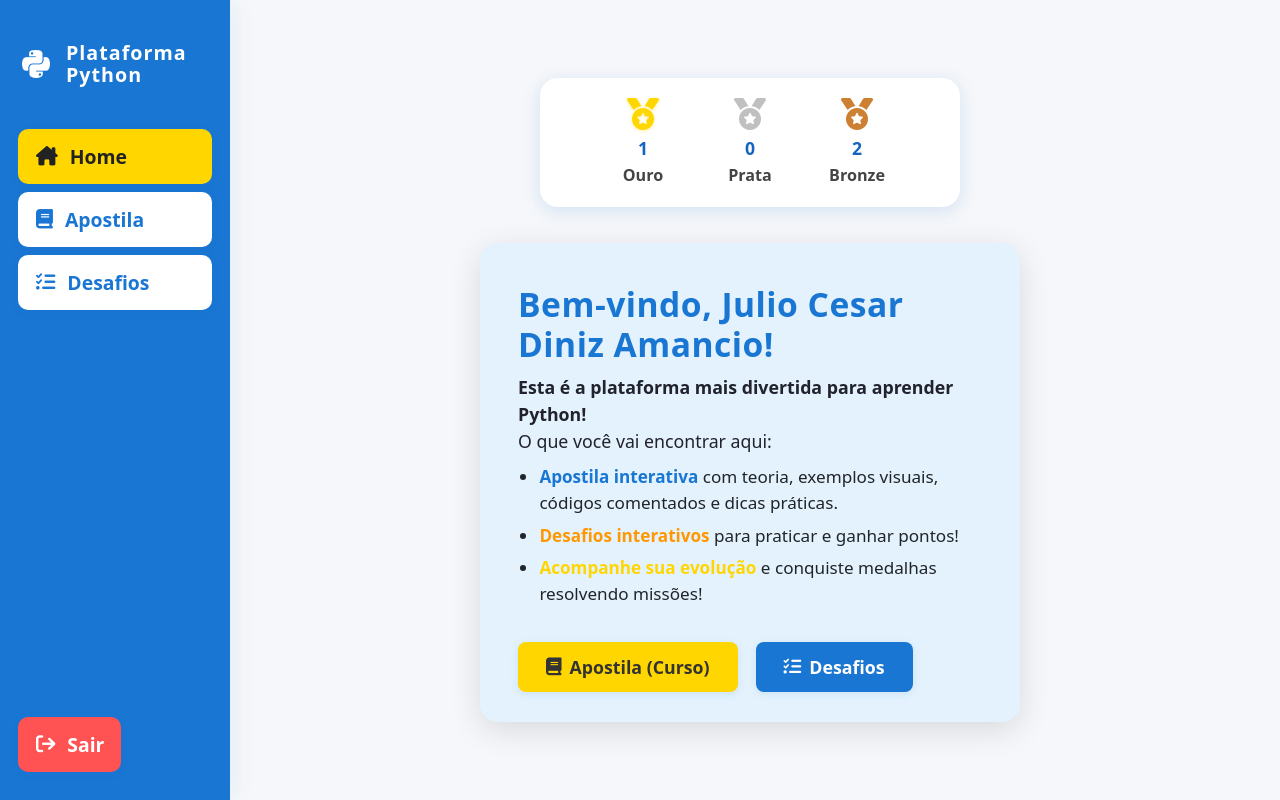
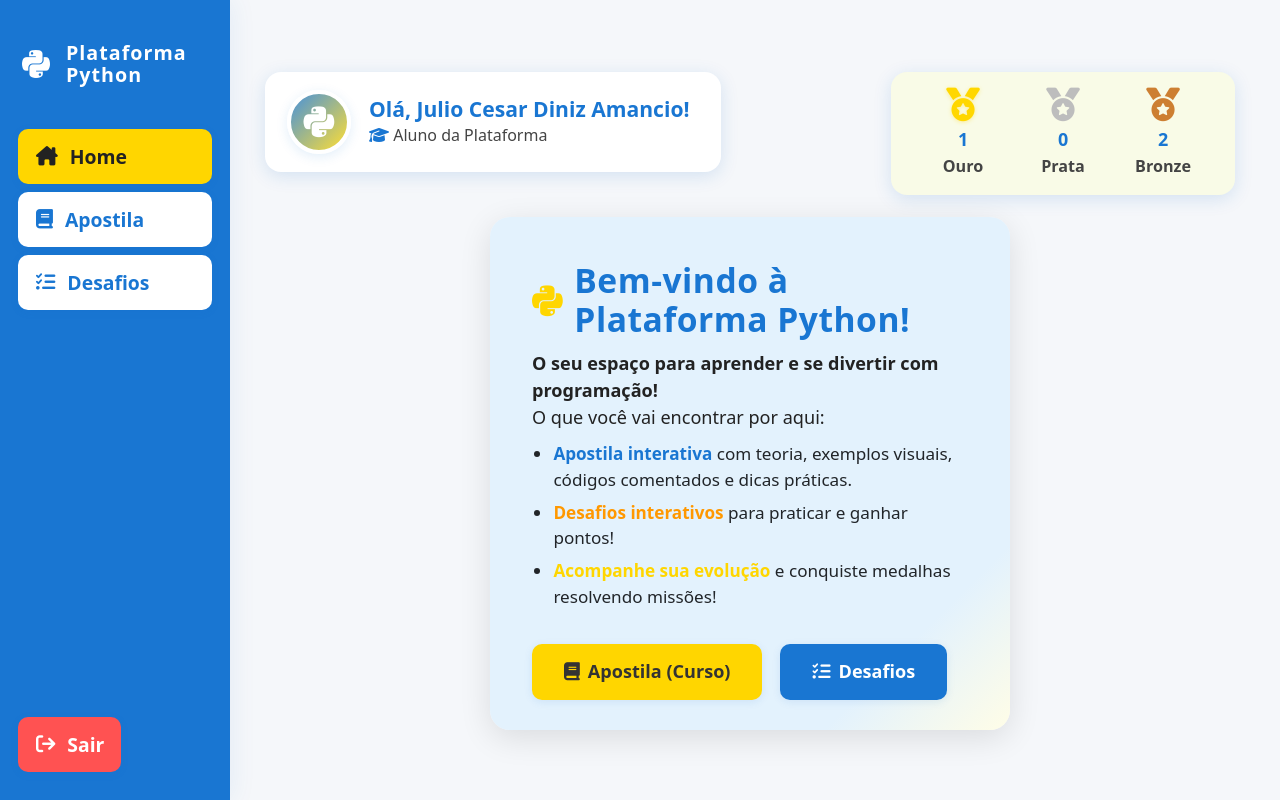
Before and after one commit to Julioamancio/Python, a Flask app: page /dashboard in a window 1280 px wide. Run offline with Flask 3, Linux system fonts and the light colour scheme; a user stored in the database is signed in; data comes from the database, SQL or seed files in the repository.

Commit message:
Update dashboard.html

```diff
--- a/templates/dashboard.html
+++ b/templates/dashboard.html
@@ -14,40 +14,86 @@
         display: flex;
         flex-direction: column;
         align-items: center;
+        justify-content: flex-start;
+        background: #f5f7fa;
+        padding-top: 54px;
+    }
+    .dashboard-header {
+        display: flex;
+        flex-direction: row;
+        align-items: flex-start;
+        width: 100%;
+        max-width: 970px;
+        gap: 40px;
+        margin-bottom: 22px;
+        margin-top: 18px;
+        justify-content: space-between;
+    }
+    .dashboard-user {
+        display: flex;
+        align-items: center;
+        gap: 18px;
+        background: #fff;
+        border-radius: 16px;
+        box-shadow: 0 4px 18px #1565c025;
+        padding: 18px 32px 18px 22px;
+    }
+    .dashboard-user .user-avatar {
+        width: 64px; height: 64px;
+        border-radius: 50%;
+        background: linear-gradient(135deg,#1976d2cc,#ffd600cc);
+        display: flex;
+        align-items: center;
         justify-content: center;
-        background: #f5f7fa;
+        font-size: 2.2rem;
+        color: #fff;
+        box-shadow: 0 3px 12px #1976d220;
+        border: 4px solid #fff;
+    }
+    .dashboard-user .user-info {
+        display: flex; flex-direction: column; gap: 2px;
+    }
+    .dashboard-user .user-info .user-name {
+        font-weight: 900;
+        font-size: 1.32rem;
+        color: #1976d2;
+        line-height: 1.1;
+    }
+    .dashboard-user .user-info .user-role {
+        font-size: 1rem;
+        color: #444;
+        font-weight: 500;
     }
     .medals-panel {
-        background: #fff;
-        border-radius: 18px;
+        background: #f9fbe7;
+        border-radius: 16px;
         box-shadow: 0 4px 18px #1565c025;
-        padding: 20px 40px;
+        padding: 16px 38px;
         display: flex;
         align-items: center;
-        gap: 42px;
-        width: 100%;
-        max-width: 420px;
+        gap: 32px;
+        min-width: 0;
+        max-width: 370px;
         justify-content: center;
-        margin-bottom: 36px;
     }
     .medal {
         display: flex; flex-direction: column; align-items: center; gap: 2px;
-        min-width: 65px;
-        font-size: 0.98rem;
+        min-width: 68px;
+        font-size: 1.04rem;
         color: #222;
     }
-    .medal .fa-medal { font-size: 2rem; margin-bottom: 3px; }
+    .medal .fa-medal { font-size: 2.1rem; margin-bottom: 2px; }
     .medal.gold .fa-medal { color: #ffd700; filter: drop-shadow(0 1px 2px #ffd60055);}
-    .medal.silver .fa-medal { color: #c0c0c0; }
+    .medal.silver .fa-medal { color: #bdbdbd; }
     .medal.bronze .fa-medal { color: #cd7f32; }
-    .medal .count { font-weight: bold; color: #1565c0; font-size: 1.1rem; }
+    .medal .count { font-weight: bold; color: #1976d2; font-size: 1.12rem; }
     .medal-label { font-size: 1.01rem; color: #444; margin-top: 0; text-align: center; font-weight:600 }
     .dashboard-welcome {
-        background: #e3f2fd;
-        border-radius: 18px;
-        box-shadow: 0 8px 32px rgba(0,0,0,0.12);
-        padding: 42px 38px 30px 38px;
-        max-width: 540px;
+        background: linear-gradient(135deg, #e3f2fd 82%, #fffde7 100%);
+        border-radius: 20px;
+        box-shadow: 0 8px 32px rgba(0,0,0,0.11);
+        padding: 44px 42px 30px 42px;
+        max-width: 520px;
         width: 100%;
         margin: 0 auto;
         display: flex;
@@ -61,8 +107,16 @@
         margin-bottom: 10px;
         letter-spacing: .5px;
         line-height: 1.18;
+        display: flex;
+        align-items: center;
+        gap: 8px;
     }
-    .dashboard-welcome p { font-size: 1.11rem; color: #21222c; margin-bottom: 10px; font-weight: 500;}
+    .dashboard-welcome h1 .fa-python {
+        color: #ffd600;
+        font-size: 2.2rem;
+        margin-right: 3px;
+    }
+    .dashboard-welcome p { font-size: 1.13rem; color: #222; margin-bottom: 10px; font-weight: 500;}
     .dashboard-welcome ul { font-size: 1.07rem; margin-bottom: 16px; padding-left: 1.25em;}
     .dashboard-welcome ul li { margin-bottom: 7px; line-height: 1.5;}
     .dashboard-welcome ul li b,
@@ -74,30 +128,49 @@
     .text-orange { color: #ff9800; }
     .quick-actions {
         display: flex; gap: 18px; margin-top: 12px; flex-wrap: wrap;
+        width: 100%;
     }
     .quick-actions a {
-        font-size: 1.11rem; font-weight: 700; padding: 12px 28px; border-radius: 8px;
+        font-size: 1.13rem; font-weight: 700; padding: 14px 32px; border-radius: 10px;
         box-shadow: 0 2px 8px rgba(21,101,192,0.10);
-        transition: background .18s, color .18s, transform .18s;
+        transition: background .18s, color .18s, transform .18s, box-shadow .18s;
         display: inline-flex; align-items: center; gap: 8px; border: none; text-decoration: none;
     }
     .quick-actions a.btn-yellow { background: #ffd600; color: #333; }
-    .quick-actions a.btn-yellow:hover { background: #ffe066; color: #1976d2; }
+    .quick-actions a.btn-yellow:hover { background: #ffe066; color: #1976d2; box-shadow:0 2px 12px #ffd60030; }
     .quick-actions a.btn-blue { background: #1976d2; color: #fff; }
-    .quick-actions a.btn-blue:hover { background: #1256a3; color: #ffd600; }
+    .quick-actions a.btn-blue:hover { background: #1256a3; color: #ffd600; box-shadow:0 2px 12px #1976d2aa; }
+    @media (max-width: 1100px) {
+        .dashboard-header { flex-direction: column; align-items: stretch; gap: 24px;}
+        .main-content { padding-top: 30px;}
+    }
     @media (max-width: 900px) {
         .main-content { margin-left:0; padding: 28px 0;}
-        .medals-panel, .dashboard-welcome { max-width: 98vw; }
+        .dashboard-header { max-width: 99vw; }
+        .dashboard-welcome { max-width: 98vw; }
+        .medals-panel { max-width: 98vw; }
     }
     @media (max-width: 650px) {
-        .dashboard-welcome, .medals-panel { padding: 13px 2vw;}
-        .dashboard-welcome h1 { font-size: 1.23rem;}
+        .dashboard-welcome, .medals-panel, .dashboard-user { padding: 13px 2vw;}
+        .dashboard-welcome h1 { font-size: 1.1rem;}
+        .dashboard-user .user-avatar { width: 44px; height: 44px; font-size: 1.25rem;}
+        .dashboard-user .user-info .user-name { font-size: 1.02rem;}
     }
     </style>
 </head>
 <body>
 {% include 'sidebar.html' %}
 <div class="main-content">
+    <div class="dashboard-header">
+        <div class="dashboard-user">
+            <div class="user-avatar">
+                <i class="fa-brands fa-python"></i>
+            </div>
+            <div class="user-info">
+                <div class="user-name">Olá, {{ current_user.nome }}!</div>
+                <div class="user-role"><i class="fa-solid fa-graduation-cap text-blue"></i> Aluno da Plataforma</div>
+            </div>
+        </div>
         <div class="medals-panel">
             <div class="medal gold">
                 <i class="fa-solid fa-medal"></i>
@@ -115,11 +188,15 @@
                 <span class="medal-label">Bronze</span>
             </div>
         </div>
+    </div>
     <div class="dashboard-welcome">
-        <h1>Bem-vindo, {{ current_user.nome }}!</h1>
+        <h1>
+            <i class="fa-brands fa-python"></i>
+            Bem-vindo à Plataforma Python!
+        </h1>
         <p>
-            <b>Esta é a plataforma mais divertida para aprender Python!</b>
-            <br>O que você vai encontrar aqui:
+            <b>O seu espaço para aprender e se divertir com programação!</b>
+            <br>O que você vai encontrar por aqui:
         </p>
         <ul>
             <li><span class="text-blue">Apostila interativa</span> com teoria, exemplos visuais, códigos comentados e dicas práticas.</li>
```
Lines whose indentation alone changed are shown as unchanged.
